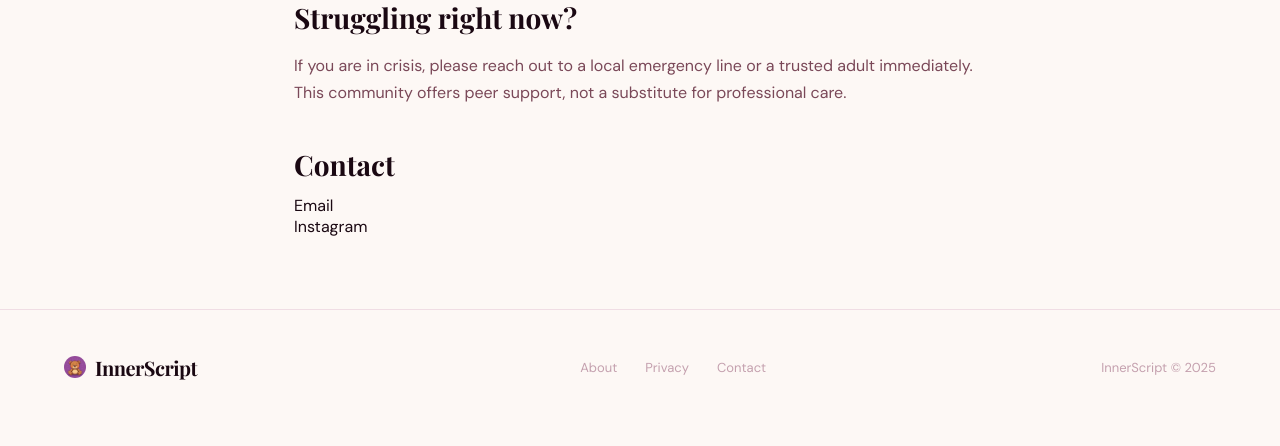
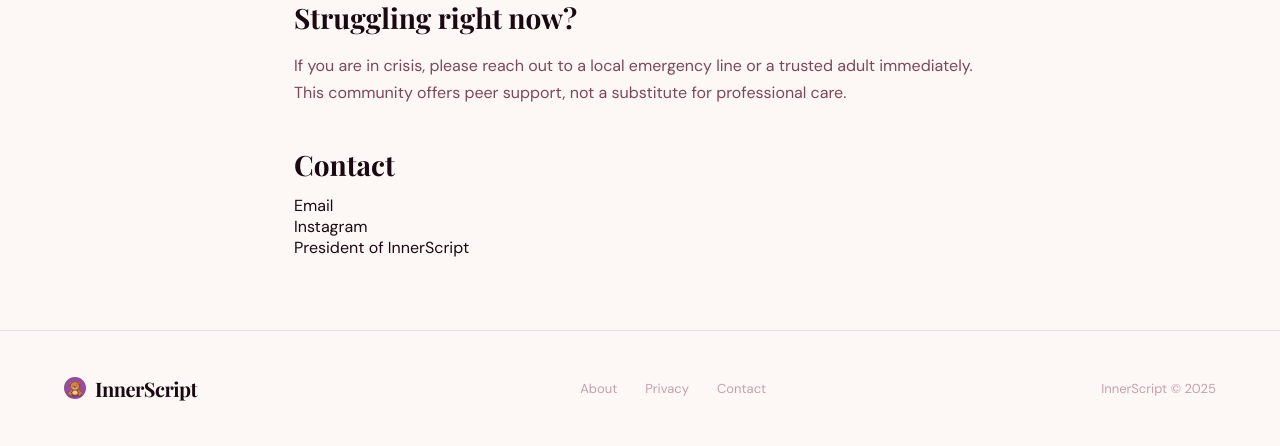
Before and after one commit to 16A9DA/innerscript, a Django app: page /about/ in a window 1280 px wide. Shown: the part 388-834 px from the top of the page. Before the commit the page ends 768 px from the top, so only its background shows below. Run offline with Django 5.2, Linux system fonts and the light colour scheme; some web fonts are replaced.

Commit message:
Add LinkedIn link for InnerScript president on about page

```diff
--- a/templates/pages/about.html
+++ b/templates/pages/about.html
@@ -15,5 +15,7 @@
   <a href="mailto:innerscript2@gmail.com">Email</a>
   <br>
   <a href="https://www.instagram.com/innerscript/" target="_blank">Instagram</a>
+  <br>
+  <a href="https://www.linkedin.com/in/raheen-fatima-0525a8371/">President of InnerScript</a>
 </section>
 {% endblock %}
```
